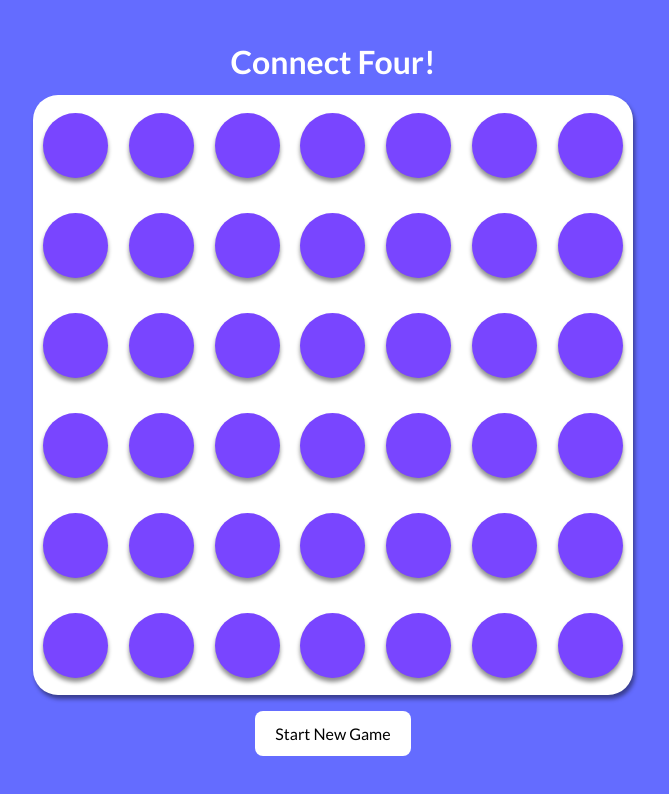
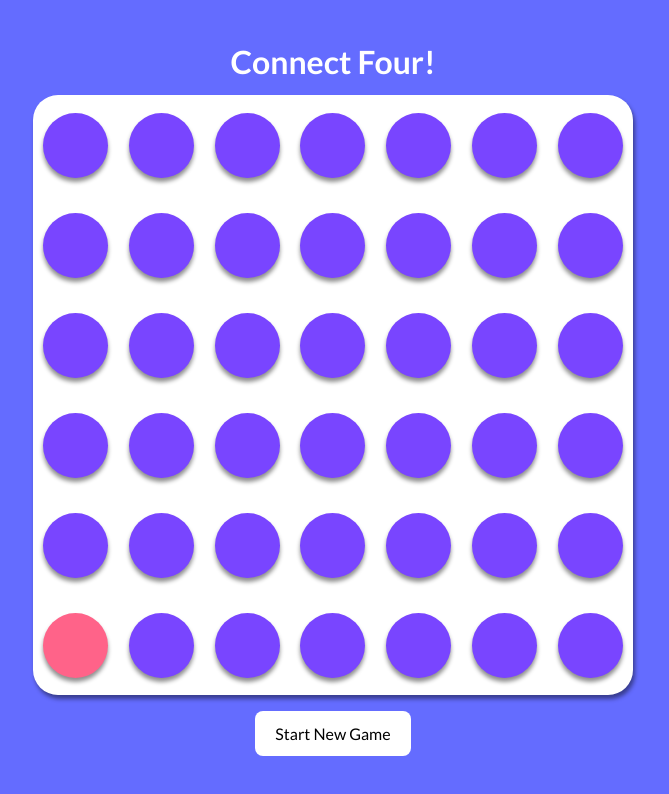
Before and after one commit to Joshua-Farr/connect-four, a React (Vite) app: page / in a window 1280 px wide. Shown: the top 794 px of the page, without its empty margins (307-976 px from the left). Built offline with nearby package versions, Linux system fonts and the light colour scheme.

Commit message:
Trying to fix rendering issues

```diff
--- a/src/App.tsx
+++ b/src/App.tsx
@@ -1,10 +1,9 @@
 import "./App.css";
 import GameBoard from "./components/GameBoard/Gameboard";
 import ConnectFour from "./ConnectFour";
-import { useEffect, createContext } from "react";
+import { useState, useEffect, createContext } from "react";
 
 type BoardGameContext = {
-  // columnSelected: number;
   selectColumn: (newColumn: number) => void;
 };
 
@@ -13,67 +12,35 @@ export const GameContext = createContext<BoardGameContext | undefined>(
 );
 
 function App() {
-  // const [columnSelected, setColumnSelected] = useState(0);
+  const [columnSelected, setColumnSelected] = useState(0);
 
   const connectFour = new ConnectFour(6, 7);
 
-  useEffect(() => {}, []);
+  let boardState = connectFour.board;
 
   function selectColumn(newColumn: number | undefined) {
-    if (newColumn) {
-      // setColumnSelected(newColumn);
+    if (newColumn || newColumn === 0) {
       connectFour.placePiece(newColumn);
-    } else if (newColumn === 0) {
-      connectFour.placePiece(newColumn);
+      setColumnSelected(newColumn);
+      boardState = connectFour.board;
     }
   }
 
-  // useEffect(() => {
-  //   connectFour.placePiece(columnSelected);
-  // }, [columnSelected]);
-
   function startNewGame() {
-    console.log("STARTING NEW GAME!");
+    // console.log("STARTING NEW GAME!");
     connectFour.startNewGame();
-    console.log("NEW GAME STARTED!");
+    // console.log("NEW GAME STARTED!");
   }
 
-  // const columnContext = createContext(column);
-  // useEffect(() => {
-  // connectFour.placePiece(0);
-  // connectFour.placePiece(1);
-  // connectFour.placePiece(1);
-  // connectFour.placePiece(1);
-  // connectFour.placePiece(1);
-  // connectFour.placePiece(2);
-  // connectFour.placePiece(1);
-  // connectFour.placePiece(2);
-  // connectFour.placePiece(1);
-  // connectFour.placePiece(2);
-  // connectFour.placePiece(1);
-  // connectFour.placePiece(0);
-  // connectFour.placePiece(3);
-  // // }, []);
-  // connectFour.placePiece(0);
-  // connectFour.placePiece(3);
-  // connectFour.placePiece(4);
-  // connectFour.placePiece(4);
-  // connectFour.placePiece(5);
-  // connectFour.placePiece(5);
-  // connectFour.placePiece(5);
-  // connectFour.startNewGame();
-
-  // Adding in new piece functionality
-  // Listen for click event
-  // On click get grid column number
-  // Pass column number to placePiece function
+  console.log("RENDERING....");
+  connectFour.placePiece(0);
 
   return (
     <div className="app-wrapper">
       <h1 className="title">Connect Four!</h1>
 
       <GameContext.Provider value={{ selectColumn }}>
-        <GameBoard currentGameBoard={connectFour.board} />
+        <GameBoard currentGameBoard={boardState} />
       </GameContext.Provider>
 
       <button
--- a/src/components/GameBoard/Gameboard.tsx
+++ b/src/components/GameBoard/Gameboard.tsx
@@ -1,33 +1,28 @@
-import { render } from "react-dom";
 import GamePiece from "../GamePiece/GamePiece";
 import "./GameBoard.css";
+import { useEffect } from "react";
 
 type GameBoardProps = {
   currentGameBoard: number[][];
 };
 
-export default function GameBoard(gameboard: GameBoardProps) {
-  // const fakeGame = [
-  //   [1],
-  //   [2, 1, 1, 2],
-  //   [2, 1, 1],
-  //   [1, 2, 1],
-  //   [2, 1, 1, 1],
-  //   [2],
-  //   [2, 2, 1, 1, 1, 1],
-  // ];
+export default function GameBoard({ currentGameBoard }: GameBoardProps) {
+  useEffect(() => {
+    console.log("GameBoard props updated:", currentGameBoard);
+  }, [currentGameBoard]);
 
   function createBoard() {
     let renderedBoard: any = []; // need to fix the TypeScript on this...
 
     for (let j = 5; j >= 0; j--) {
       for (let i = 0; i < 7; i++) {
-        if (gameboard.currentGameBoard[i][j]) {
+        if (currentGameBoard[i][j]) {
           console.log(`Generating piece for spot for Column: ${i} Row: ${j}`);
           renderedBoard.push(
             <GamePiece
-              playerNumber={gameboard.currentGameBoard[i][j]}
+              playerNumber={currentGameBoard[i][j]}
               column={i}
+              key={`piece-${i}-${j}`}
             />
           );
         } else {
@@ -37,10 +32,10 @@ export default function GameBoard(gameboard: GameBoardProps) {
       }
     }
 
-    // console.log(renderedBoard);
+    console.log(renderedBoard);
     return renderedBoard;
   }
 
-  const newBoard = createBoard();
+  let newBoard = createBoard();
   return <div className="game-board">{newBoard}</div>;
 }
```
